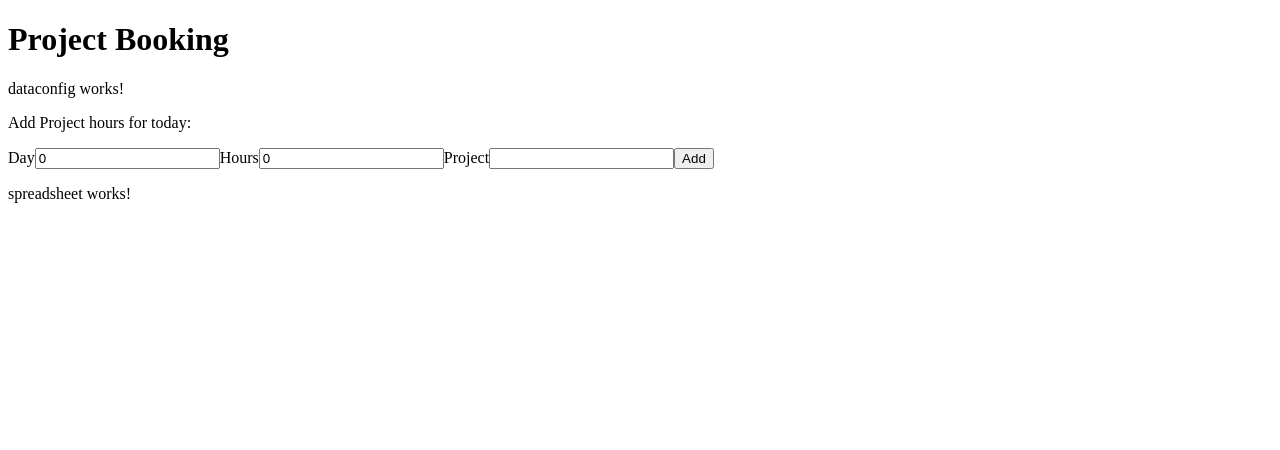
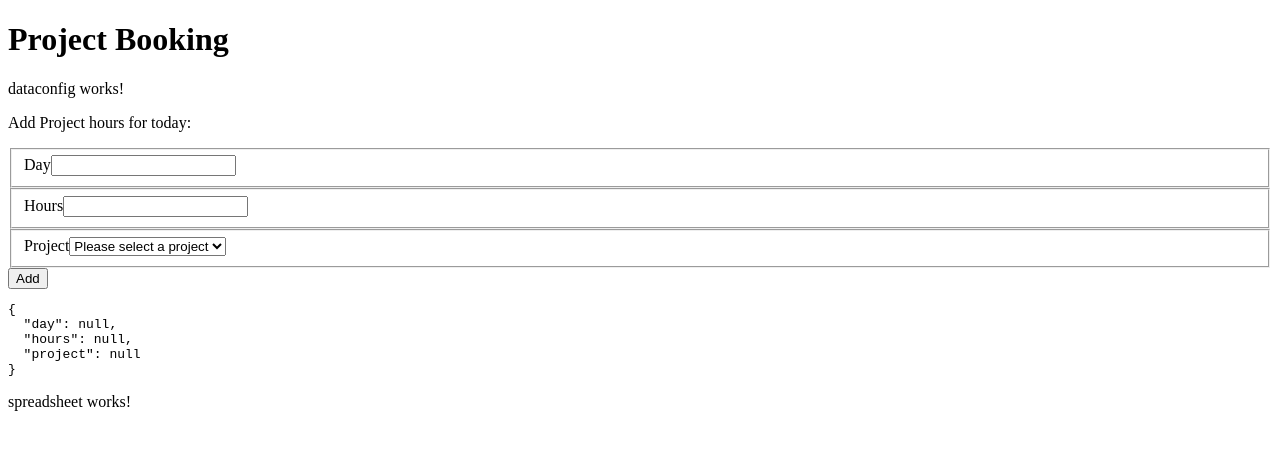
Before and after one commit to BernhardFuchs/project-booking, an Angular app: page / in a window 1280 px wide. Shown: the top 450 px of the page. Built offline with nearby package versions, Linux system fonts and the light colour scheme.

Commit message:
changed to ReactiveForm

```diff
--- a/src/app/app.module.ts
+++ b/src/app/app.module.ts
@@ -1,7 +1,6 @@
 import { BrowserModule } from '@angular/platform-browser';
 import { NgModule } from '@angular/core';
-import { FormsModule } from '@angular/forms';
-import { HttpModule } from '@angular/http';
+import { FormsModule, ReactiveFormsModule } from '@angular/forms';
 
 import { AppComponent } from './app.component';
 import { DataconfigComponent } from './dataconfig/dataconfig.component';
@@ -18,7 +17,7 @@ import { EnterdataComponent } from './enterdata/enterdata.component';
   imports: [
     BrowserModule,
     FormsModule,
-    HttpModule
+    ReactiveFormsModule
   ],
   providers: [],
   bootstrap: [AppComponent]
--- a/src/app/enterdata/enterdata.component.html
+++ b/src/app/enterdata/enterdata.component.html
@@ -2,22 +2,42 @@
   Add Project hours for today:
 </p>
 
-<form #addRowForm="ngForm" (ngSubmit)="submitEntry(addRowForm)"
-class="container-fluid">
+<form novalidate [formGroup]="this.entryForm">
 
-  <div class="row">
-    <label class="control-label">Day</label>
-    <input #day="ngModel" name="day" class="form-control" type="number" [(ngModel)] = currentRow.day>
+  <fieldset>
+    <div class="form-group">
+      <label class="control-label">Day</label>
+      <input name="day" class="form-control" type="number">
+    </div>
+  </fieldset>
 
-    <label class="control-label">Hours</label>
-    <input #hours="ngModel" name="hours" class="form-control" type="number" [(ngModel)] = currentRow.hours>
+  <fieldset>
+    <div class="form-group">
+      <label class="control-label">Hours</label>
+      <input name="hours" class="form-control" type="number">
+    </div>
+  </fieldset>
 
-    <label class="control-label">Project</label>
-    <input #project="ngModel" name="project" class="form-control" type="text" [(ngModel)] = currentRow.project>
+  <fieldset>
+    <div class="form-group">
+      <label class="control-label">Project</label>
+      <select class="form-control">
+        <option value="">Please select a project</option>
+        <option *ngFor="let project of projects"
+                [value]="project">
+                {{ project }}
+        </option>
+      </select>
+    </div>
+  </fieldset>
 
-    <button type="submit" class="btn btn-primary">Add</button>
-  </div>
+  <button type="submit" class="btn btn-primary">Add</button>
 
+  <pre>{{entryForm.value | json}}</pre>
+</form>
+
+
+<!--
   <div class="row">
     <div class="col-xs-12">
       <div class="list-group-item clearfix" *ngFor="let entry of entries">
@@ -32,3 +52,4 @@ class="container-fluid">
   </div>
 
 </form>
+-->
--- a/src/app/enterdata/enterdata.component.ts
+++ b/src/app/enterdata/enterdata.component.ts
@@ -1,5 +1,6 @@
 import { Component, OnInit } from '@angular/core';
 import { Entry } from 'app/enterdata/entry.model';
+import {FormControl, FormGroup} from "@angular/forms";
 
 @Component({
   selector: 'app-enterdata',
@@ -8,22 +9,32 @@ import { Entry } from 'app/enterdata/entry.model';
 })
 export class EnterdataComponent implements OnInit {
 
-  currentRow: Entry;
+  entryForm: FormGroup;
+
   entries: Entry[] = [
     //new Entry(2, 12, 'Project b')
+  ];
+
+  projects: string[] = [
+    'Project A',
+    'Project B'
   ];
 
   constructor() { }
 
   ngOnInit() {
-    this.currentRow = new Entry(0, 0, "");
+    this.entryForm = new FormGroup({
+      day: new FormControl(),
+      hours: new FormControl(),
+      project: new FormControl()
+    });
   }
 
   submitEntry(entryForm) {
-    console.log('submit received!!!');
+    /*console.log('submit received!!!');
     this.entries.push(this.currentRow);
     console.log(this.currentRow);
     console.log(this.entries);
-    this.currentRow = new Entry(0, 0, "");
+    this.currentRow = new Entry(0, 0, "");*/
   }
 }
```
